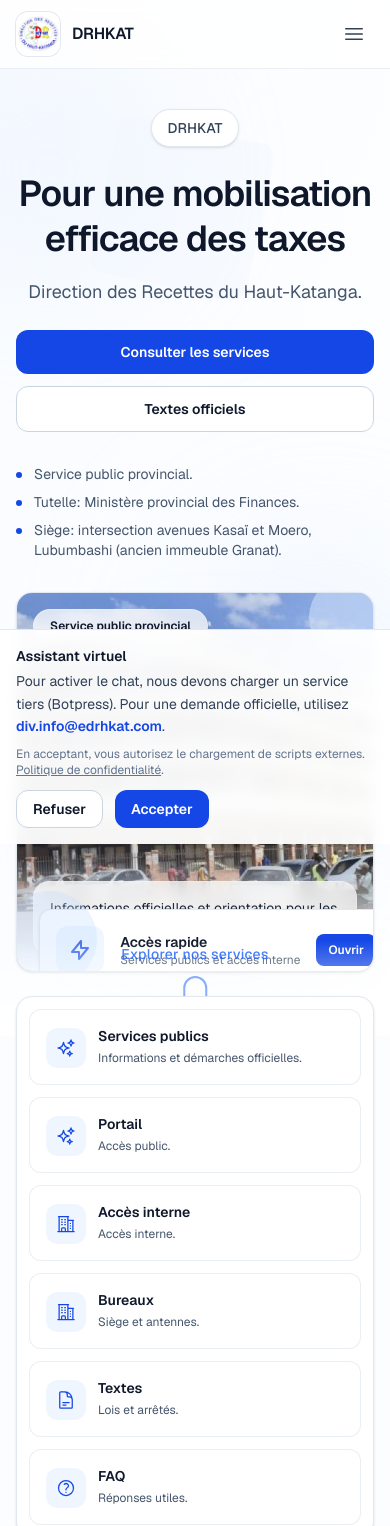
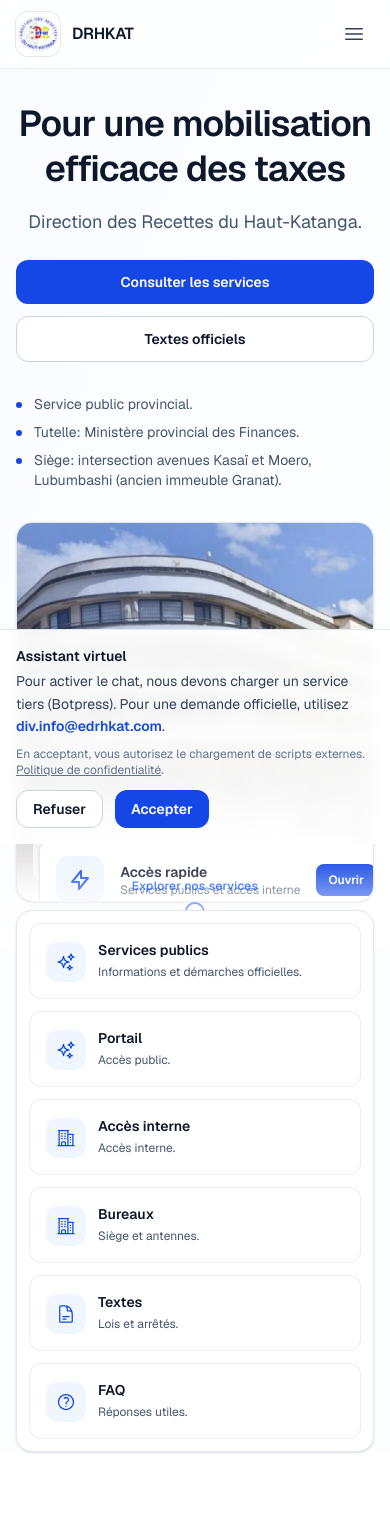
Before and after one commit to HautKatangaDevTeam-dot/drhkat-website, a Next.js app: page / in a window 390 px wide. Shown: the top 1526 px of the page. Built offline with nearby package versions, Linux system fonts and the light colour scheme.

Commit message:
Fix footer social icons and keep footer links compact

```diff
--- a/src/components/Footer.tsx
+++ b/src/components/Footer.tsx
@@ -1,8 +1,69 @@
 import Image from "next/image";
 import Link from "next/link";
+import type { ReactNode } from "react";
+
+function SocialIcon({ children }: { children: ReactNode }) {
+  return (
+    <svg
+      viewBox="0 0 24 24"
+      fill="none"
+      stroke="currentColor"
+      strokeWidth="1.8"
+      strokeLinecap="round"
+      strokeLinejoin="round"
+      aria-hidden="true"
+      className="h-4 w-4"
+    >
+      {children}
+    </svg>
+  );
+}
 
 export function Footer() {
   const currentYear = new Date().getFullYear();
+  const socialLinks = [
+    {
+      label: "Facebook",
+      href: "#",
+      icon: () => (
+        <SocialIcon>
+          <path d="M17 2h-3c-2.2 0-4 1.8-4 4v3H7v4h3v9h4v-9h3l1-4h-4V6c0-.6.4-1 1-1h3V2z" />
+        </SocialIcon>
+      ),
+    },
+    {
+      label: "X",
+      href: "#",
+      icon: () => (
+        <SocialIcon>
+          <path d="M5 5l14 14" />
+          <path d="M19 5L5 19" />
+        </SocialIcon>
+      ),
+    },
+    {
+      label: "YouTube",
+      href: "#",
+      icon: () => (
+        <SocialIcon>
+          <rect x="3.5" y="6.5" width="17" height="11" rx="3" />
+          <path d="M10 15l5-3-5-3v6z" />
+        </SocialIcon>
+      ),
+    },
+    {
+      label: "LinkedIn",
+      href: "#",
+      icon: () => (
+        <SocialIcon>
+          <path d="M6 9v9" />
+          <path d="M6 6.5h.01" />
+          <path d="M10 18v-5.5c0-1.4 1.1-2.5 2.5-2.5S15 11.1 15 12.5V18" />
+          <path d="M19 18v-4.5c0-1.9-1.6-3.5-3.5-3.5S12 11.6 12 13.5V18" />
+        </SocialIcon>
+      ),
+    },
+  ] as const;
 
   return (
     <footer id="contact" className="border-t border-slate-200 bg-white">
@@ -97,6 +158,19 @@ export function Footer() {
 
         <div className="mt-10 flex flex-col items-center justify-between gap-3 border-t border-slate-200 pt-6 text-xs text-slate-500 sm:flex-row">
           <p>© {currentYear} DRHKAT. Tous droits réservés.</p>
+          <div className="flex flex-col items-center gap-4 sm:flex-row">
+            <div className="flex items-center gap-2">
+              {socialLinks.map((social) => (
+                <Link
+                  key={social.label}
+                  href={social.href}
+                  aria-label={social.label}
+                  className="inline-flex h-9 w-9 items-center justify-center rounded-full border border-slate-200 bg-white text-slate-500 hover:border-slate-300 hover:text-slate-900"
+                >
+                  <social.icon />
+                </Link>
+              ))}
+            </div>
             <div className="flex items-center gap-4">
               <Link href="/privacy-policy" className="hover:text-slate-900">
                 Politique de confidentialité
@@ -107,6 +181,7 @@ export function Footer() {
             </div>
           </div>
         </div>
+      </div>
     </footer>
   );
 }
--- a/src/components/HeroContent.tsx
+++ b/src/components/HeroContent.tsx
@@ -37,10 +37,6 @@ export function HeroContent() {
           transition={{ duration: 0.6, ease: [0.16, 1, 0.3, 1] }}
           className="text-center lg:text-left"
         >
-          <div className="mb-6 inline-flex items-center rounded-full border border-slate-200 bg-white px-4 py-2 text-sm font-medium text-slate-700 shadow-sm">
-            DRHKAT
-          </div>
-
           <h1 className="text-4xl font-semibold leading-tight tracking-tight text-slate-900 sm:text-5xl">
             Pour une mobilisation efficace des taxes
           </h1>
@@ -106,13 +102,6 @@ export function HeroContent() {
           </motion.div>
 
           {/* Top-left status badge */}
-          <motion.div
-            variants={fadeUp}
-            className="absolute left-4 top-4 rounded-full border border-white/30 bg-white/75 px-4 py-2 text-xs font-semibold text-slate-900 backdrop-blur"
-          >
-            Service public provincial
-          </motion.div>
-
           {/* Inset secondary image for variation (desktop only) */}
           <motion.div
             variants={fadeUp}
@@ -128,12 +117,7 @@ export function HeroContent() {
               />
               <div className="pointer-events-none absolute inset-0 bg-gradient-to-t from-black/35 to-transparent" />
             </div>
-            <div className="px-4 py-3 text-xs">
-              <div className="font-semibold text-slate-900">Coordination</div>
-              <div className="mt-0.5 text-slate-700">
-                Gouvernance et pilotage des services
-              </div>
-            </div>
+            <div className="px-4 py-3 text-xs font-semibold text-slate-900">Coordination</div>
           </motion.div>
 
           {/* Bottom caption */}
@@ -141,7 +125,7 @@ export function HeroContent() {
             variants={fadeUp}
             className="absolute bottom-4 left-4 right-4 rounded-2xl border border-white/20 bg-white/70 p-4 text-sm text-slate-800 backdrop-blur"
           >
-            Informations officielles et orientation pour les contribuables du Haut-Katanga.
+            Informations officielles.
           </motion.div>
 
           <motion.div
@@ -179,8 +163,8 @@ export function HeroContent() {
             </div>
           </motion.div>
 
-          <div className="pointer-events-none absolute -top-4 -right-4 h-20 w-20 rounded-full bg-blue-100/50" />
-          <div className="pointer-events-none absolute -bottom-4 -left-4 h-24 w-24 rounded-full bg-blue-200/30" />
+          <div className="pointer-events-none absolute -top-4 -right-4 hidden h-20 w-20 rounded-full bg-blue-100/50 lg:block" />
+          <div className="pointer-events-none absolute -bottom-4 -left-4 hidden h-24 w-24 rounded-full bg-blue-200/30 lg:block" />
         </motion.div>
       </div>
     </div>
--- a/src/components/HeroSection.tsx
+++ b/src/components/HeroSection.tsx
@@ -5,7 +5,7 @@ import { Header } from "./Header";
 import { HeroContent } from "./HeroContent";
 
 export const HeroSection = () => (
-  <section className="relative w-full min-h-[72vh] flex flex-col bg-white overflow-hidden">
+  <section className="relative w-full min-h-[62vh] flex flex-col bg-white overflow-hidden sm:min-h-[72vh]">
     {/* Clean, professional background */}
     <div className="absolute inset-0 overflow-hidden">
       {/* Subtle blue gradient overlay */}
@@ -15,37 +15,37 @@ export const HeroSection = () => (
       <div className="absolute top-0 left-0 w-full h-full bg-[url('/pattern-grid.svg')] opacity-[0.01]"></div>
 
       {/* Minimal blue accents */}
-      <div className="absolute top-10 -left-20 w-64 h-64 bg-blue-100 rounded-full mix-blend-multiply filter blur-3xl opacity-20"></div>
-      <div className="absolute top-1/2 -right-24 w-80 h-80 bg-blue-200 rounded-full mix-blend-multiply filter blur-3xl opacity-15"></div>
-      <div className="absolute bottom-20 left-1/4 w-60 h-60 bg-blue-300 rounded-full mix-blend-multiply filter blur-3xl opacity-10"></div>
+      <div className="absolute top-10 -left-20 hidden h-64 w-64 rounded-full bg-blue-100 opacity-20 mix-blend-multiply blur-3xl sm:block"></div>
+      <div className="absolute top-1/2 -right-24 hidden h-80 w-80 rounded-full bg-blue-200 opacity-15 mix-blend-multiply blur-3xl sm:block"></div>
+      <div className="absolute bottom-20 left-1/4 hidden h-60 w-60 rounded-full bg-blue-300 opacity-10 mix-blend-multiply blur-3xl md:block"></div>
 
       {/* Clean geometric shapes */}
-      <div className="absolute top-32 right-32 w-40 h-40 bg-blue-50/30 rounded-2xl rotate-12"></div>
-      <div className="absolute bottom-32 left-32 w-24 h-24 bg-blue-100/20 rounded-full"></div>
+      <div className="absolute top-32 right-32 hidden h-40 w-40 rounded-2xl bg-blue-50/30 rotate-12 lg:block"></div>
+      <div className="absolute bottom-32 left-32 hidden h-24 w-24 rounded-full bg-blue-100/20 lg:block"></div>
     </div>
 
     {/* Header */}
     <Header />
 
     {/* Main Content Area */}
-    <div className="relative flex-1 flex items-start justify-center pt-10 pb-16 sm:pt-12 sm:pb-20">
+    <div className="relative flex-1 flex items-start justify-center px-0 pt-8 pb-12 sm:pt-12 sm:pb-20">
       <HeroContent />
     </div>
 
     {/* Elegant Scrolling Indicator */}
-    <div className="absolute bottom-5 left-1/2 transform -translate-x-1/2 z-10">
+    <div className="absolute bottom-4 left-1/2 z-10 -translate-x-1/2 sm:bottom-5">
       <motion.div
-        className="flex flex-col items-center gap-3"
+        className="flex flex-col items-center gap-2 sm:gap-3"
         initial={{ opacity: 0, y: 10 }}
         animate={{ opacity: 1, y: 0 }}
         transition={{ delay: 1.5, duration: 0.5 }}
       >
-        <span className="text-sm text-blue-600/80 font-medium tracking-wide">
+        <span className="text-xs font-medium tracking-wide text-blue-600/80 sm:text-sm">
           Explorer nos services
         </span>
-        <div className="w-6 h-10 border-2 border-blue-600/50 rounded-full flex items-start justify-center p-1">
+        <div className="flex h-8 w-5 items-start justify-center rounded-full border-2 border-blue-600/50 p-1 sm:h-10 sm:w-6">
           <motion.div
-            className="w-1.5 h-1.5 bg-blue-600 rounded-full"
+            className="h-1.5 w-1.5 rounded-full bg-blue-600"
             animate={{ y: [0, 16, 0] }}
             transition={{
               duration: 2,
--- a/src/components/ui/SectionHeader.tsx
+++ b/src/components/ui/SectionHeader.tsx
@@ -18,7 +18,7 @@ export function SectionHeader({
       {eyebrow ? (
         <div
           className={[
-            "mb-4 inline-flex items-center rounded-full border border-slate-200 bg-white px-4 py-2 text-sm font-medium text-slate-700 shadow-sm",
+            "mb-3 inline-flex items-center text-xs font-semibold uppercase tracking-[0.18em] text-slate-500",
             align === "left" ? "" : "",
           ].join(" ")}
         >
```
Lines whose indentation alone changed are shown as unchanged.
